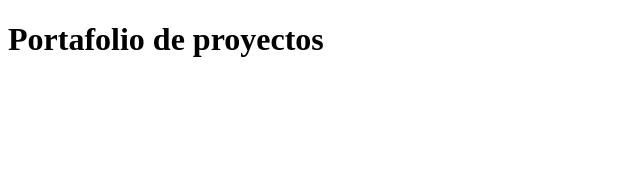
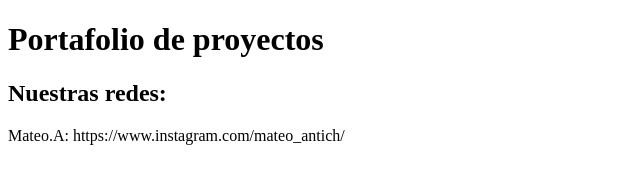
Before and after one commit to ValentinPeraltaAli2010/portafolio-equipo, a plain HTML site: page index.html in a window 1280 px wide. Shown: the whole page, without its empty margins (0-640 px from the left). Drawn offline with Linux system fonts and the light colour scheme.

Commit message:
contacto subido

```diff
--- a/index.html
+++ b/index.html
@@ -7,5 +7,7 @@
 </head>
 <body>
     <h1>Portafolio de proyectos</h1>
+    <h2>Nuestras redes:</h2>
+    <p>Mateo.A: https://www.instagram.com/mateo_antich/</p>
 </body>
 </html>
```
